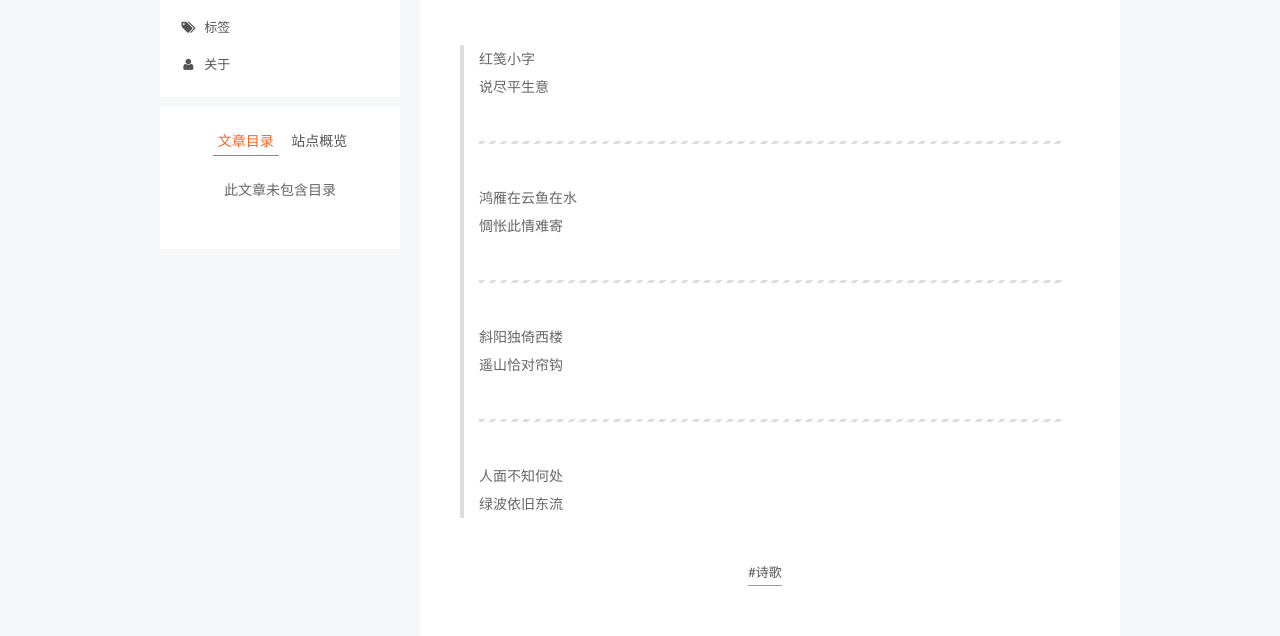
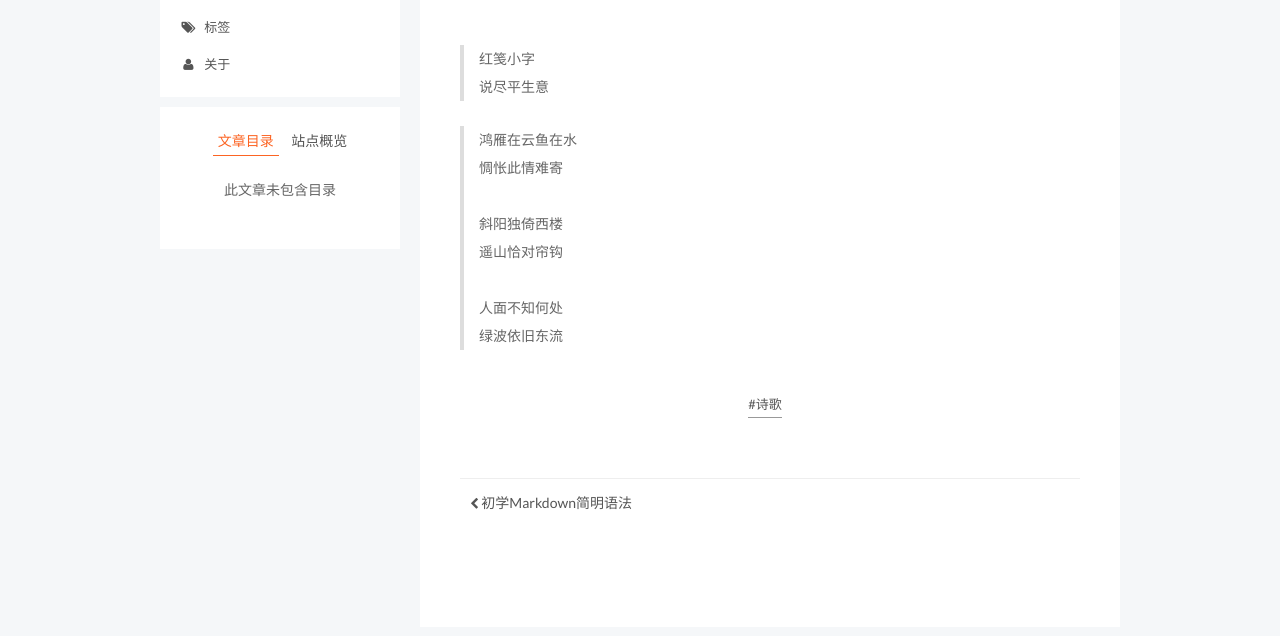
Before and after one commit to xiaoxing1993/xiaoxing1993.github.io, a plain HTML site: page 2016/10/11/poetry/index.html in a window 1280 px wide. Shown: the part 164-800 px from the top of the page. Drawn offline with Linux system fonts and the light colour scheme.

Commit message:
Site updated: 2016-10-12 10:36:01

```diff
--- a/2016/10/11/poetry/index.html
+++ b/2016/10/11/poetry/index.html
@@ -84,16 +84,16 @@
 
 
 
-<meta name="description" content="红笺小字说尽平生意">
+<meta name="description" content="红笺小字  说尽平生意">
 <meta property="og:type" content="article">
 <meta property="og:title" content="清平乐 ● 红笺小字">
 <meta property="og:url" content="http://yoursite.com/2016/10/11/poetry/index.html">
 <meta property="og:site_name" content="秋">
-<meta property="og:description" content="红笺小字说尽平生意">
-<meta property="og:updated_time" content="2016-10-12T02:08:16.831Z">
+<meta property="og:description" content="红笺小字  说尽平生意">
+<meta property="og:updated_time" content="2016-10-12T02:35:35.257Z">
 <meta name="twitter:card" content="summary">
 <meta name="twitter:title" content="清平乐 ● 红笺小字">
-<meta name="twitter:description" content="红笺小字说尽平生意">
+<meta name="twitter:description" content="红笺小字  说尽平生意">
 
 
 
@@ -288,14 +288,11 @@
 
 
         <blockquote>
-<p>红笺小字<br>说尽平生意</p>
-<hr>
+<p>红笺小字<br>  说尽平生意</p>
+</blockquote>
   <a id="more"></a>
-<p>鸿雁在云鱼在水<br>惆怅此情难寄</p>
-<hr>
-<p>斜阳独倚西楼<br>遥山恰对帘钩</p>
-<hr>
-<p>人面不知何处<br>绿波依旧东流</p>
+<blockquote>
+<p>鸿雁在云鱼在水<br>  惆怅此情难寄<br><!----><br>斜阳独倚西楼<br>  遥山恰对帘钩<br><!-----><br>人面不知何处<br>  绿波依旧东流</p>
 </blockquote>
 
 
--- a/css/main.css
+++ b/css/main.css
@@ -1558,7 +1558,7 @@ pre .javascript .function {
   width: 4px;
   height: 4px;
   border-radius: 50%;
-  background: #25c930;
+  background: #adfc18;
 }
 .links-of-blogroll {
   font-size: 13px;
```
Also changed, not shown: index.html (+2 -2 lines).
